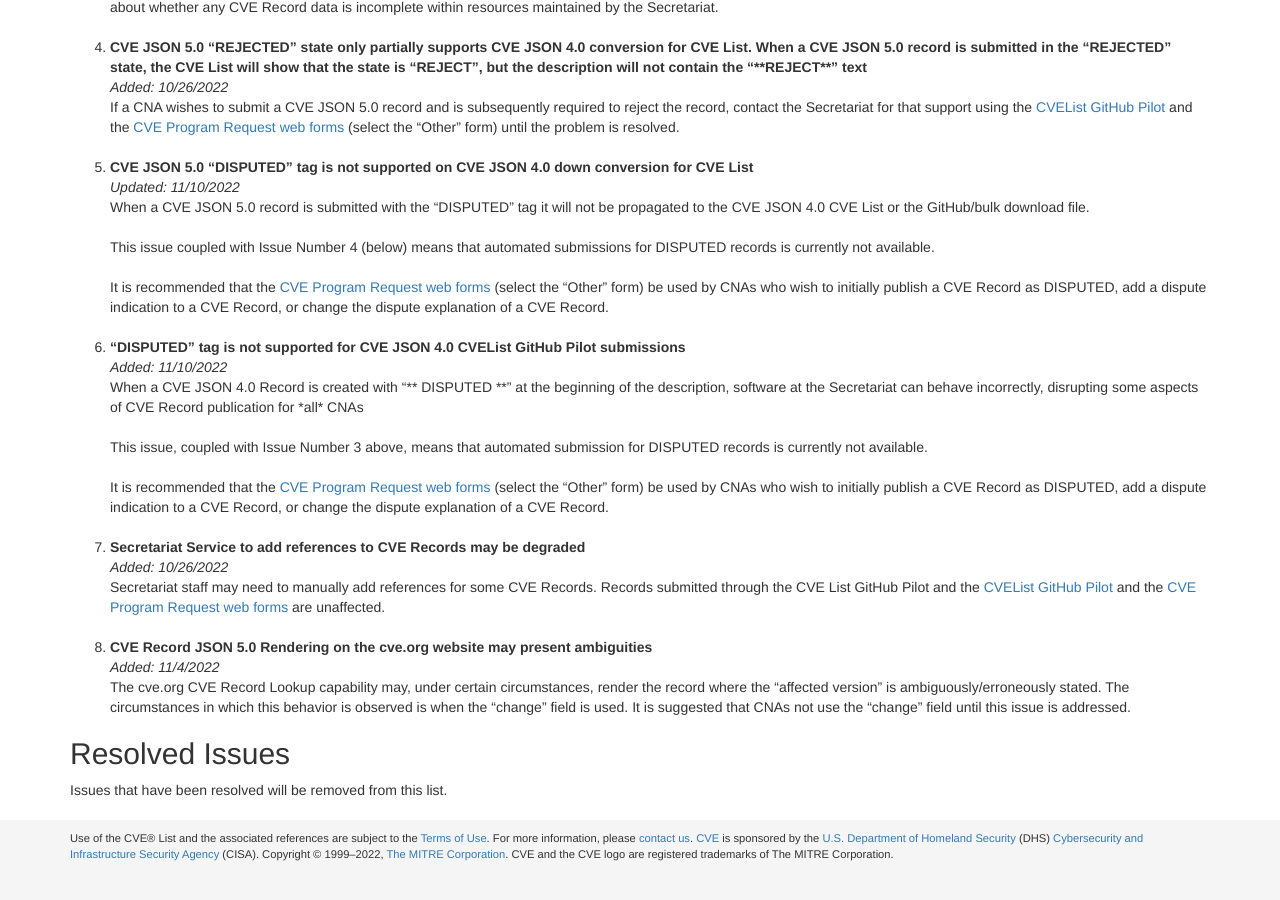
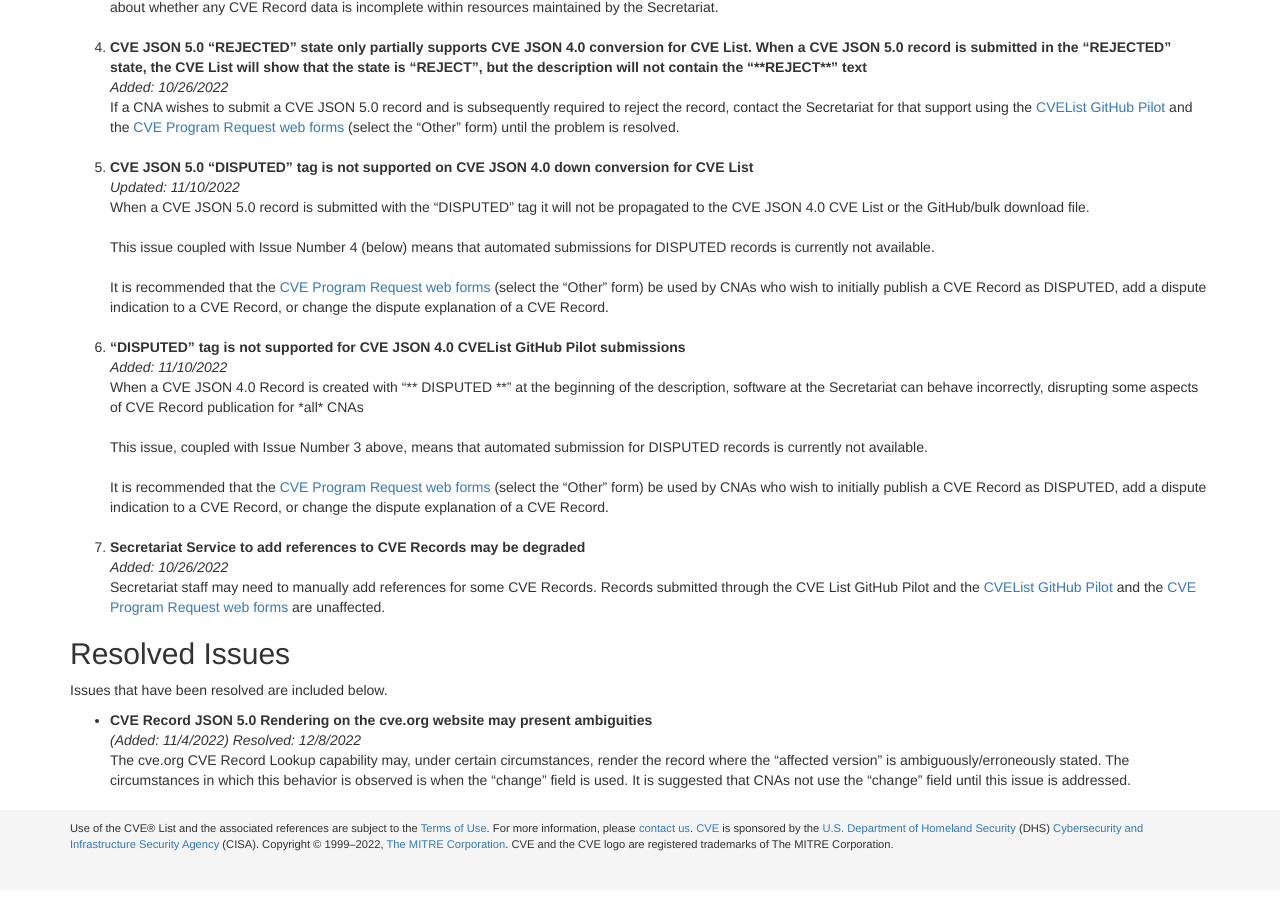
Before and after one commit to CVEProject/cveproject.github.io, a Jekyll site: the page built from automation-cve-services-known-issues.md, in a window 1280 px wide and 900 px high, scrolled down 1014 px. Built offline with Jekyll 4.4.1, drawn with Linux system fonts in a browser that asks for light colours; nearby versions of some CDN libraries.

Commit message:
Update automation-cve-services-known-issues.md
Move "CVE Record JSON 5.0 Rendering on the cve.org website may present ambiguities" priority issue to RESOLVED

```diff
--- a/automation-cve-services-known-issues.md
+++ b/automation-cve-services-known-issues.md
@@ -64,12 +64,14 @@ CNAs preparing to transition to [CVE Services - Record Submission and Upload Ser
     <li><strong>Secretariat Service to add references to CVE Records may be degraded</strong><br/>
     <i>Added: 10/26/2022</i><br/>
     Secretariat staff may need to manually add references for some CVE Records. Records submitted through the CVE List GitHub Pilot and the <a href="https://github.com/CVEProject/cvelist">CVEList GitHub Pilot</a> and the <a href="https://cveform.mitre.org/">CVE Program Request web forms</a> are unaffected.</li>
-    <br/>
-    <li><strong>CVE Record JSON 5.0 Rendering on the cve.org website may present ambiguities</strong><br/>
-    <i>Added: 11/4/2022</i><br/>
-    The cve.org CVE Record Lookup capability may, under certain circumstances, render the record where the “affected version” is ambiguously/erroneously stated. The circumstances in which this behavior is observed is when the “change” field is used. It is suggested that CNAs not use the “change” field until this issue is addressed.</li>
 </ol>
 
 ## Resolved Issues
 
-Issues that have been resolved will be removed from this list.
+Issues that have been resolved are included below.
+
+<ul>
+    <li><strong>CVE Record JSON 5.0 Rendering on the cve.org website may present ambiguities</strong><br/>
+    <i>(Added: 11/4/2022) Resolved: 12/8/2022</i><br/>
+    The cve.org CVE Record Lookup capability may, under certain circumstances, render the record where the “affected version” is ambiguously/erroneously stated. The circumstances in which this behavior is observed is when the “change” field is used. It is suggested that CNAs not use the “change” field until this issue is addressed.</li>
+</ul>
```
